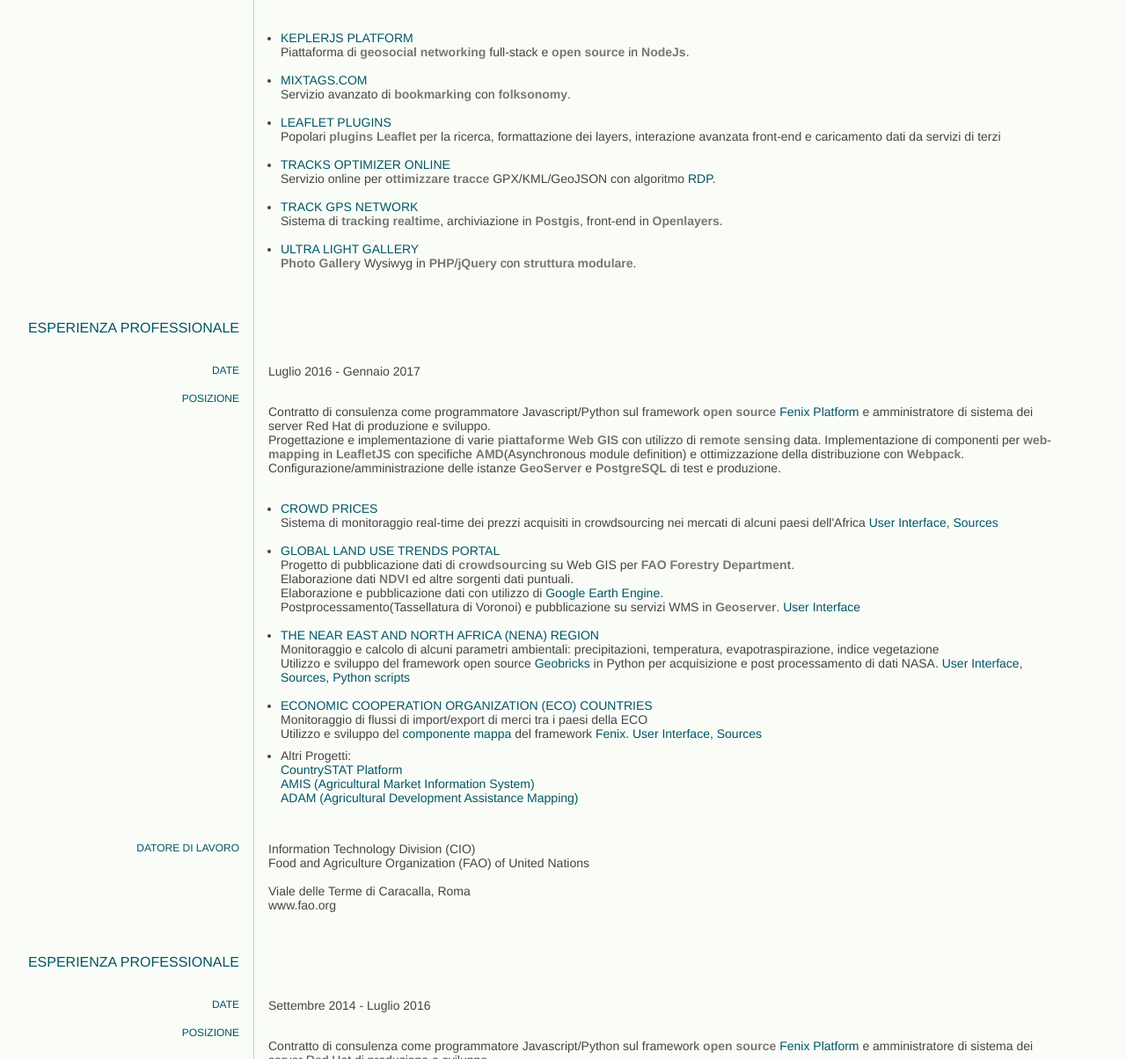
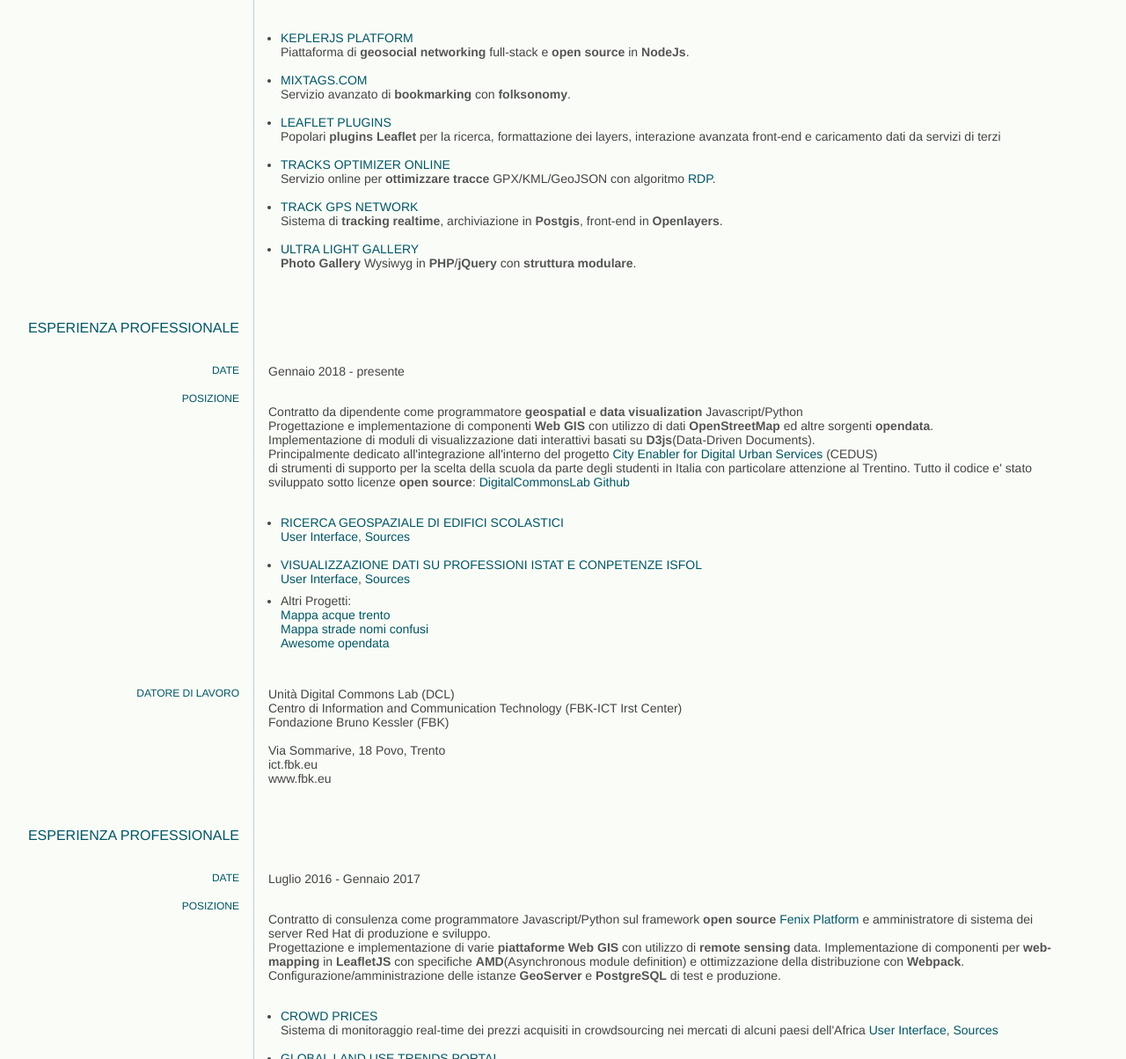
Before and after one commit to stefanocudini/cv, a website: page index.html in a window 1280 px wide. Shown: the part 1596-2800 px from the top of the page at 88% size. Drawn offline with Linux system fonts and the light colour scheme.

Commit message:
update fbk

```diff
--- a/index.html
+++ b/index.html
@@ -17,7 +17,7 @@
     padding: 0;
 }
 b {
-	color: #777;
+	color: #555;
 }
 img {
 	border: 0;
@@ -148,7 +148,7 @@
 		margin: 1em;
 		color: #000;
     	background: none;
-   		font-size: 12px;
+   		font-size: 10px;
 	}
 	b {
 		color: #333;
@@ -302,7 +302,7 @@
 
 	<div class="row">
 	    <div class="title">Residenza</div>
-	    <div class="contents">Roma</div>
+	    <div class="contents">Trento</div>
 	</div>
 
 	<div class="row">
@@ -417,9 +417,72 @@
 
 </div>
 
+<a id="esperienzepro" href="#esperienzepro"></a>
+
 <div class="cat">
 
-	<a id="esperienzepro" href="#esperienzepro"></a>
+	<div class="row">
+	    <div class="title sez">
+			<h2>Esperienza professionale</h2>
+	    </div>
+	</div>
+
+	<div class="row date">
+	    <div class="title">Date</div>
+	    <div class="contents">Gennaio 2018 - presente</div>
+	</div>
+
+	<div class="row">
+	    <div class="title">Posizione</div>
+	    <div class="contents">
+			<p>
+				Contratto da dipendente come programmatore <b>geospatial</b> e <b>data visualization</b> Javascript/Python<br />
+				Progettazione e implementazione di componenti <b>Web GIS</b> con utilizzo di dati <b>OpenStreetMap</b> ed altre sorgenti <b>opendata</b>.<br />
+				Implementazione di moduli di visualizzazione dati interattivi basati su <b>D3js</b>(Data-Driven Documents).
+				<br />
+				Principalmente dedicato all'integrazione all'interno del progetto <a href="http://www.cedus.eu/">City Enabler for Digital Urban Services</a> (CEDUS)<br />
+				di strumenti di supporto per la scelta della scuola da parte degli studenti in Italia con particolare attenzione al Trentino.
+				Tutto il codice e' stato sviluppato sotto licenze <b>open source</b>:
+				<a href="https://github.com/DigitalCommonsLab">DigitalCommonsLab Github</a>
+			</p>
+	        <ul>
+	            <li>
+					<h3>Ricerca geospaziale di edifici scolastici</h3>
+
+					<a href="https://digitalcommonslab.github.io/osm4schools/">User Interface</a>,
+					<a href="https://github.com/DigitalCommonsLab/osm4schools">Sources</a>
+	            </li>
+	            <li>
+					<h3>Visualizzazione dati su professioni ISTAT e conpetenze ISFOL</h3>
+
+					<a href="https://digitalcommonslab.github.io/professioni_istat/">User Interface</a>,
+					<a href="https://github.com/DigitalCommonsLab/professioni_istat">Sources</a>
+				</li>
+				<li>
+					Altri Progetti: <br />
+					<a href="https://github.com/DigitalCommonsLab/acque-trentino">Mappa acque trento</a><br />
+					<a href="https://github.com/DigitalCommonsLab/strade-nomi-confusi">Mappa strade nomi confusi</a><br />
+					<a href="https://github.com/DigitalCommonsLab/awesome-opendata">Awesome opendata</a><br />
+				</li>
+	        </ul>
+	    </div>
+	</div>
+
+	<div class="row">
+	    <div class="title">Datore di lavoro</div>
+	    <div class="contents">
+	    Unità Digital Commons Lab (DCL)<br />
+	    Centro di Information and Communication Technology (FBK-ICT Irst Center)<br />
+	    Fondazione Bruno Kessler (FBK)<br />
+	    <br />
+	    Via Sommarive, 18 Povo, Trento<br />
+	    ict.fbk.eu<br />
+	    www.fbk.eu
+	</div>
+
+</div>
+
+<div class="cat">
 
 	<div class="row">
 	    <div class="title sez">
@@ -498,7 +561,6 @@
 	    <br />
 	    Viale delle Terme di Caracalla, Roma<br />
 	    www.fao.org
-
 	</div>
 
 </div>
@@ -598,7 +660,7 @@
 	    <div class="title">Datore di lavoro</div>
 	    <div class="contents">Lucian S.r.l.<br />
 	    <br />
-	    Via della Lasta, 12 38065 Mori, Trento<br />
+	    Via della Lasta, 12 Mori, Trento<br />
 	    www.openmove.com</div>
 	</div>
 
@@ -917,9 +979,9 @@
 
 </div>
 
+<a id="esperienzepromore" href="#esperienzepromore"></a>
+
 <div class="cat">
-
-	<a id="esperienzepromore" href="#esperienzepromore"></a>
 
 	<div class="row">
 	    <div class="title sez">
@@ -992,9 +1054,9 @@
 
 </div>
 
+<a id="esperienzenopro" href="#esperienzenopro"></a>
+
 <div class="cat">
-
-	<a id="esperienzenopro" href="#esperienzenopro"></a>
 
 	<div class="row">
 	    <div class="title sez">
@@ -1090,11 +1152,13 @@
 
 </div>
 
+<a id="istruzione" href="#istruzione"></a>
+
 <div class="cat">
 
 	<div class="row">
 	    <div class="title sez">
-	        <h2><a id="istruzione" href="#istruzione">Istruzione e formazione</a></h2>
+	        <h2>Istruzione e formazione</h2>
 	    </div>
 	</div>
 
@@ -1287,7 +1351,7 @@
 			&nbsp;&bull;&nbsp;
 		<a id="valid" href="http://validator.w3.org/check?uri=referer">XHTML Valid</a>
 			&nbsp;&bull;&nbsp;
-		<a id="license" href="https://creativecommons.org/licenses/by-sa/4.0/">CC BY-SA 4.0</a>
+		<a id="license" href="https://creativecommons.org/licenses/by-sa/4.0/">CC BY-SA 4.0 License</a>
 	</div>
 </div>
 
--- a/package.json
+++ b/package.json
@@ -25,7 +25,7 @@
     "email": "stefano.cudini@gmail.com",
     "url": "http://labs.easyblog.it"
   },
-  "homepage": "https://github.com/stefanocudini/cv",
+  "homepage": "https://stefanocudini.github.io",
   "license": "CC BY-SA 3.0",
   "scripts": {
     "start": "./node_modules/live-server/live-server.js",
```
Also changed, not shown: 1 other file.
